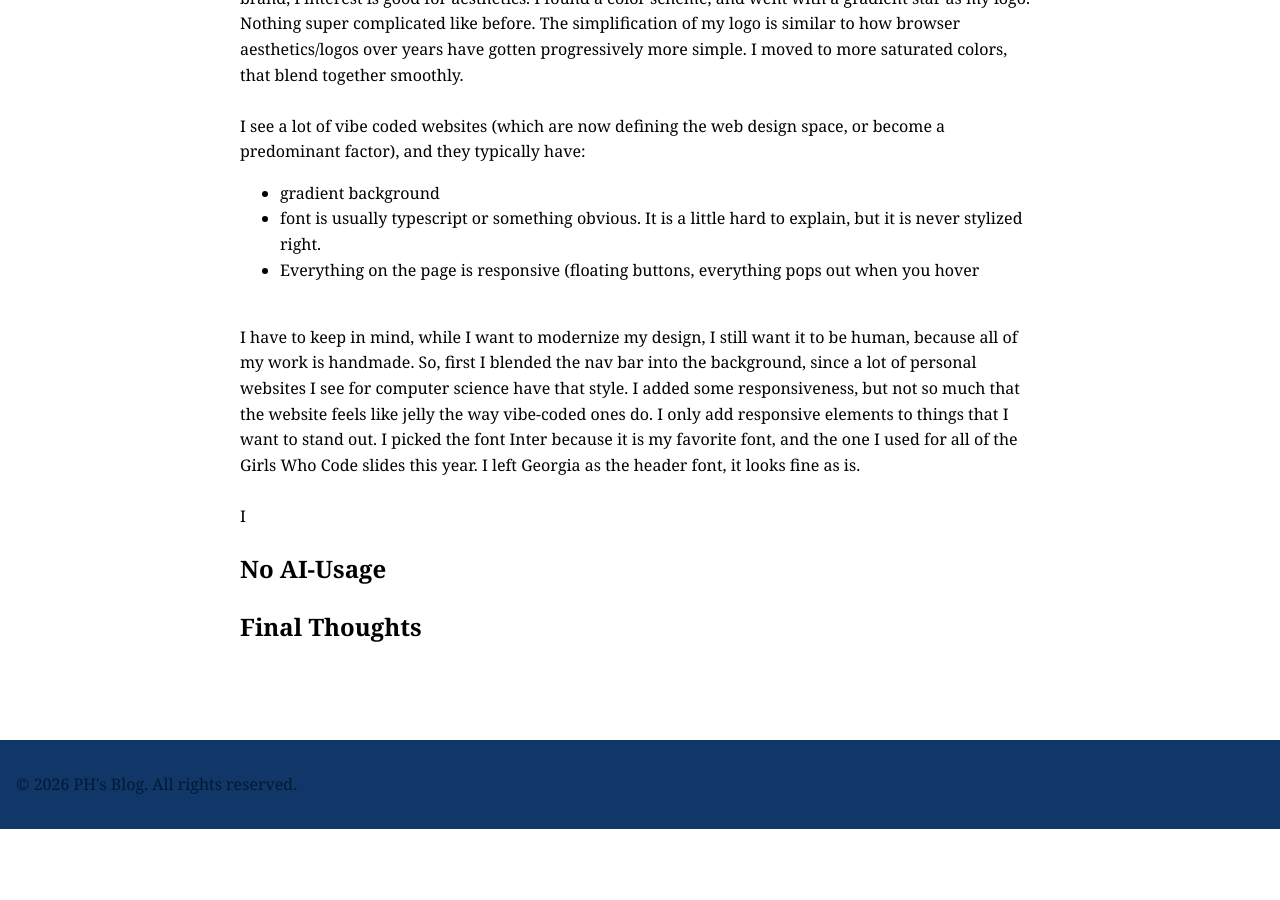
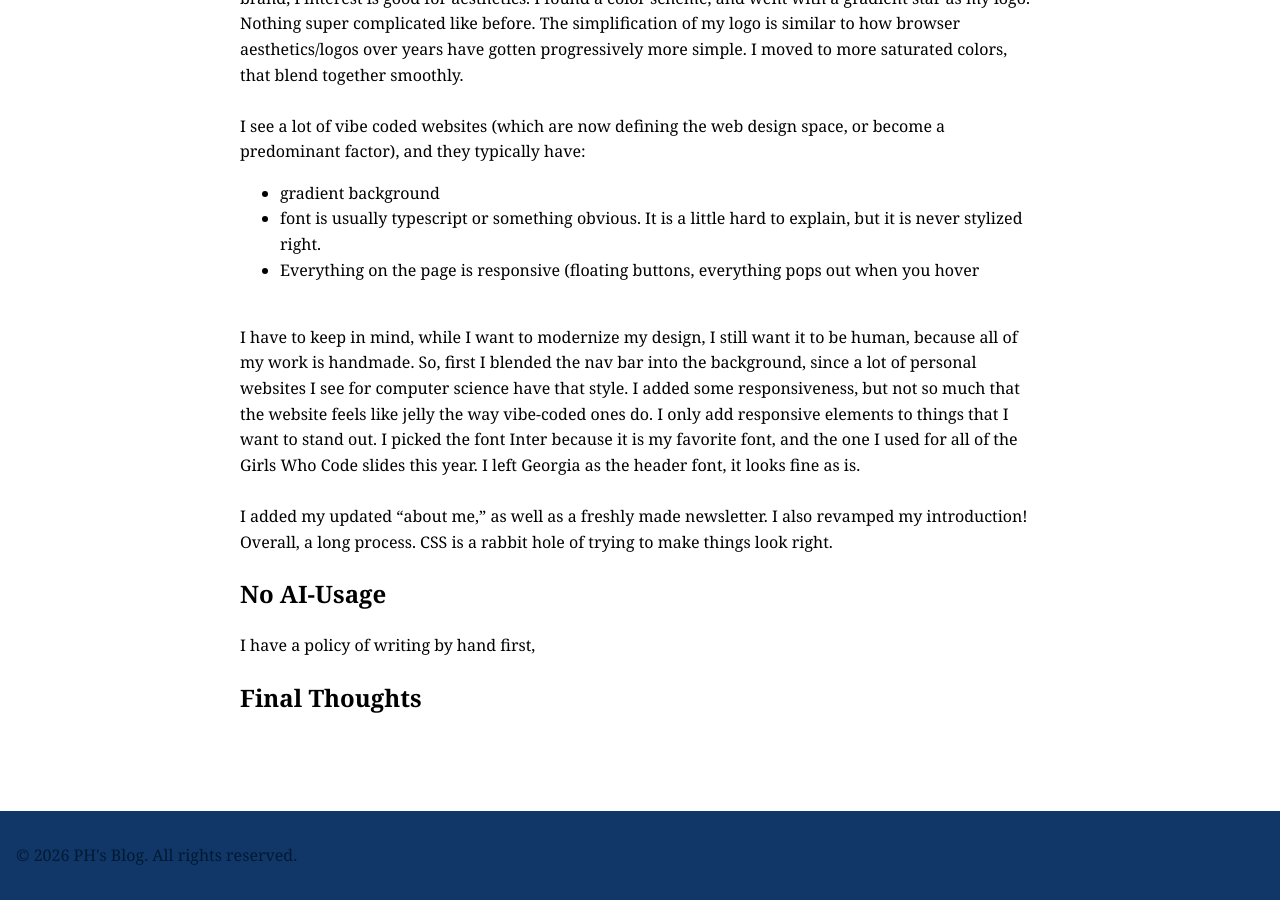
Before and after one commit to CaptainSapphire/PH-s-Blog, a Jekyll site: the page built from _posts/2026-06-23-Updating-my-website.md, in a window 1280 px wide and 900 px high, scrolled down 723 px. Built offline with Jekyll 4.4.1, drawn with Linux system fonts in a browser that asks for light colours; our own code applies the rules of GitHub Pages for plain Markdown files; before the commit the page ends 1552 px from its top, so only the background shows below that.

Commit message:
Revise content and design of personal website post
Updated the 'about me' section and added a newsletter. Revamped the introduction for a more modern design.

```diff
--- a/_posts/2026-06-23-Updating-my-website.md
+++ b/_posts/2026-06-23-Updating-my-website.md
@@ -17,10 +17,10 @@ I see a lot of vibe coded websites (which are now defining the web design space,
 I have to keep in mind, while I want to modernize my design, I still want it to be human, because all of my work is handmade. So, first I blended the nav bar into the background, since a lot of personal websites I see for computer science have that style. I added some responsiveness, but not so much that the website feels like jelly the way vibe-coded ones do. I only add responsive elements to things that I want to stand out. I picked the font Inter because it is my favorite font, and the one I used for all of the Girls Who Code slides this year. I left Georgia as the header font, it looks fine as is.
 <br>
 <br>
-I
+I added my updated "about me," as well as a freshly made newsletter. I also revamped my introduction! Overall, a long process. CSS is a rabbit hole of trying to make things look right.
 
 ## No AI-Usage
-
+I have a policy of writing by hand first,
 
 
 ## Final Thoughts
```
